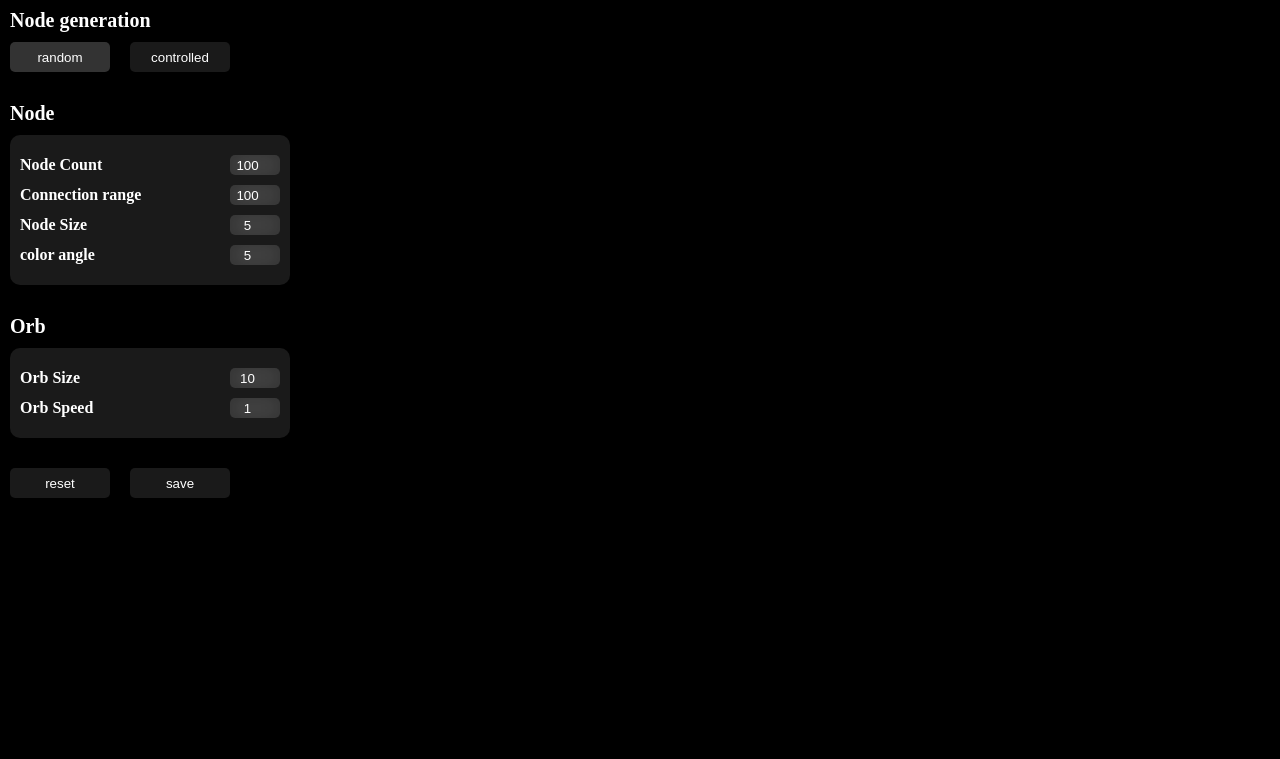
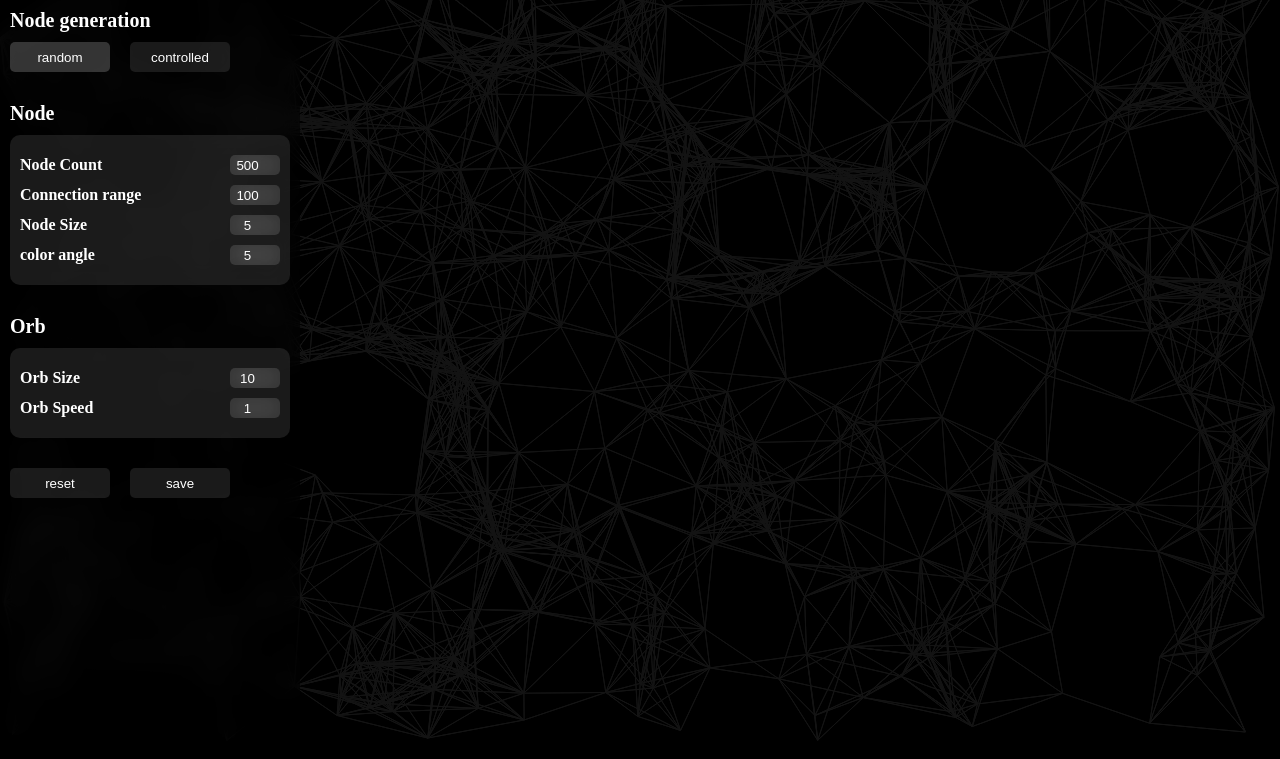
Before and after one commit to Avinash-sord12k/connection_visualiser, a plain HTML site: page index.html in a window 1280 px wide. Both pictures are taken after a click on the button "random". Shown: the part 58-817 px from the top of the page. Drawn offline with nearby package versions, Linux system fonts and the light colour scheme.

Commit message:
fixed invisible node bug

```diff
--- a/index.html
+++ b/index.html
@@ -32,7 +32,7 @@
                     <div class="control-item">
                         <div class="control-item-title">Node Count</div>
                         <div class="control-item-content">
-                            <input type="number" id="node-count" value="100" min="10" max="1000">
+                            <input type="number" id="node-count" value="500" min="10" max="1000">
                         </div>
                     </div>
                     <div class="control-item">
--- a/node.js
+++ b/node.js
@@ -44,11 +44,11 @@ class Node {
 function fakeNode(x, y, color) {
     this.pos = new Vector(x, y);
     this.color = color;
-    this.size = nodeSize;
+    this.size = nodeSize.val() || 2;
     this.draw = function () {
         ctx.beginPath();
         ctx.fillStyle = `rgb(${this.color[0]}, ${this.color[1]}, ${this.color[2]})`
-        ctx.arc(this.x, this.y, this.size, 0, 2 * Math.PI);
+        ctx.arc(this.pos.x, this.pos.y, this.size, 0, 2 * Math.PI);
         ctx.fill();
     }
 }
@@ -67,7 +67,7 @@ function drawLines(neighbourDistance) {
 }
 
 // creating node population
-function createPopulation(population, neighbourDistance) {
+function createPopulation(population, neighbourDistance=neighbourDistance) {
     for (let idx = 0; idx < population; idx++) {
         const node = new Node(Math.random() * canvas.width, Math.random() * canvas.height);
         nodes.push(node);
@@ -103,6 +103,8 @@ function resetPage() {
     nodes = [];
     energyBalls = [];
     fakeNodes = [];
+    canvas.height = window.innerHeight;
+    canvas.width = window.innerWidth;
     ctx.clearRect(0, 0, canvas.width, canvas.height);
     ctx2.clearRect(0, 0, canvas.width, canvas.height);
 }
--- a/run.js
+++ b/run.js
@@ -11,7 +11,7 @@ function animate() {
         ctx.fillStyle = `rgb(${ball.color[0]}, ${ball.color[1]}, ${ball.color[2]})`;
         ctx.fill();
     });
-    fakeNodes.forEach(node => { node.draw() });
+    fakeNodes.forEach(node => { node.draw();});
     requestAnimationFrame(animate);
 }
 
--- a/script.js
+++ b/script.js
@@ -40,7 +40,8 @@ randomNodeGenerator.on("click", function () {
         patternControls.addClass("hide");
     }, 400);
     resetPage();
-    createPopulation();
+    createPopulation(nodeCount.val(), connectionRange.val());
+    console.log(nodes.length, energyBalls);
 });
 
 controlledNodeGenerator.on("click", function () {
@@ -57,7 +58,7 @@ controlledNodeGenerator.on("click", function () {
 reset.on("click", function () {
     resetPage();
     if (randomNodeGenerator.hasClass("active")) {
-        createPopulation();
+        createPopulation(nodeCount.val(), connectionRange.val());
     } else {
         createHexagonalPopulation(redius = 20, sides = 6, padding = 10, interlocking = 1);
     }
--- a/setup.js
+++ b/setup.js
@@ -14,7 +14,7 @@ canvas2.width = screenWidth;
 canvas2.height = screenHeight;
 
 //setting up global variables
-const population = 800;
+var population = 800;
 let neighbourDistance = 100;
 var energyBalls = [];
 var nodes = [];
```
